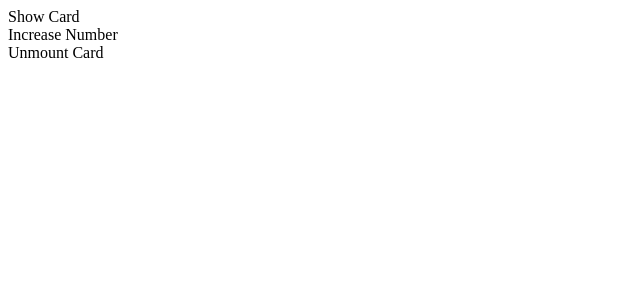
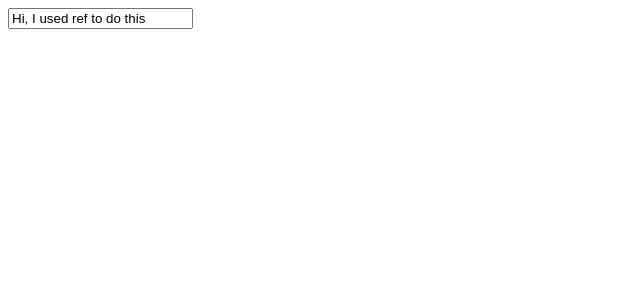
Before and after one commit to 01045972746/reactjs, a React app: page / in a window 1280 px wide. Shown: the top 300 px of the page, without its empty margins (0-640 px from the left). Built offline with nearby package versions, Linux system fonts and the light colour scheme.

Commit message:
[Ref] 2.1 commit

```diff
--- /dev/null
+++ b/src/components/Ref/Hello.js
@@ -0,0 +1,22 @@
+import React from 'react'
+
+
+class Hello extends React.Component {
+    render() {
+        return (
+            <div>
+                <input ref="myInput">
+                </input>
+            </div>
+        );
+    }
+
+    componentDidMount() {
+        this.refs.myInput.value = "Hi, I used ref to do this";
+    }
+
+
+}
+
+
+export default Hello;
--- a/src/index.js
+++ b/src/index.js
@@ -1,7 +1,8 @@
 import React from 'react';
 import ReactDOM from 'react-dom';
 import App from './components/App';
+import Hello from './components/Ref/Hello'
 
 const rootElement = document.getElementById('root');
 
-ReactDOM.render(<App />, rootElement);
+ReactDOM.render(<Hello />, rootElement);
```
